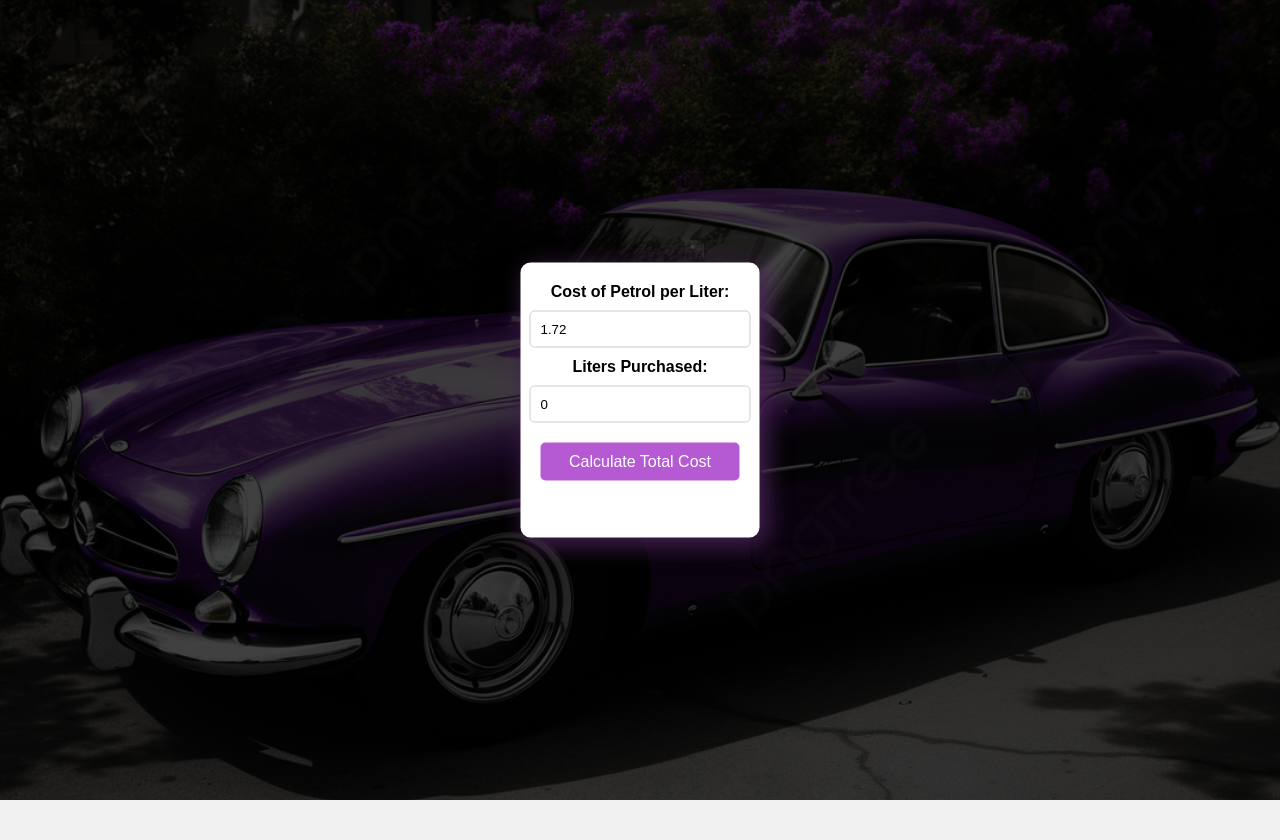
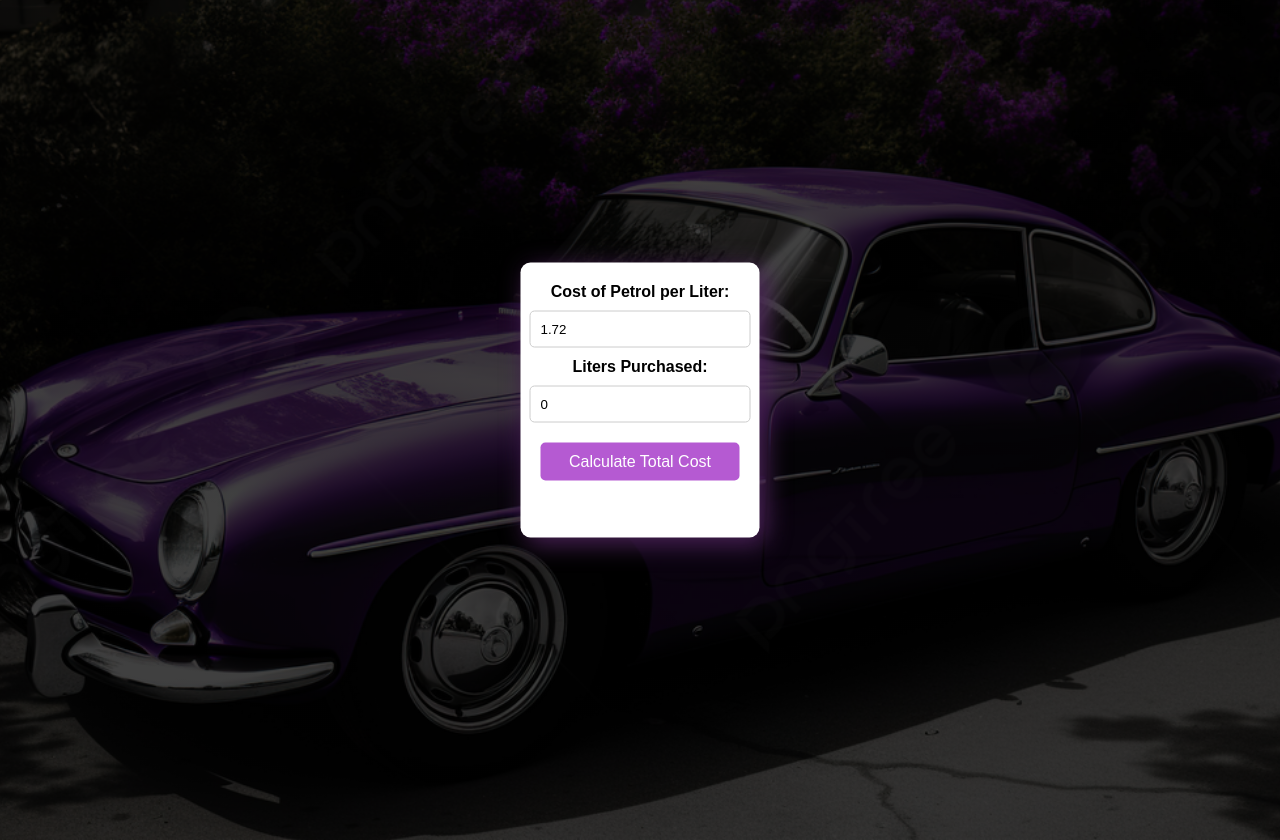
Before and after one commit to Bath-Spa-Students/web-dev-1-a1-set-exercises-jshtero, a plain HTML site: page Chapter-6-Javascript/Exercises/index.html in a window 1280 px wide. Before the commit the page ends 800 px from the top, so only its background shows below. Drawn offline with Linux system fonts and the light colour scheme.

Commit message:
Chapter6.html

```diff
--- a/Chapter-6-Javascript/Exercises/style.css
+++ b/Chapter-6-Javascript/Exercises/style.css
@@ -100,9 +100,9 @@ button:hover {
 }
 
 .images{
-	background-image: linear-gradient(rgba(0,0,0,0.75), rgba(0,0,0,0.75)), url(vintage.jpg);
-    width: 100%;
-    height: 100vh;
+	background-image: linear-gradient(rgba(0, 0, 0, 0.75), rgba(0, 0, 0, 0.75)), url(vintage.jpg);
+    width: 105%;
+    height: 110vh;
     background-size: cover;
     background-position: center;
     background-repeat: no-repeat;
```
